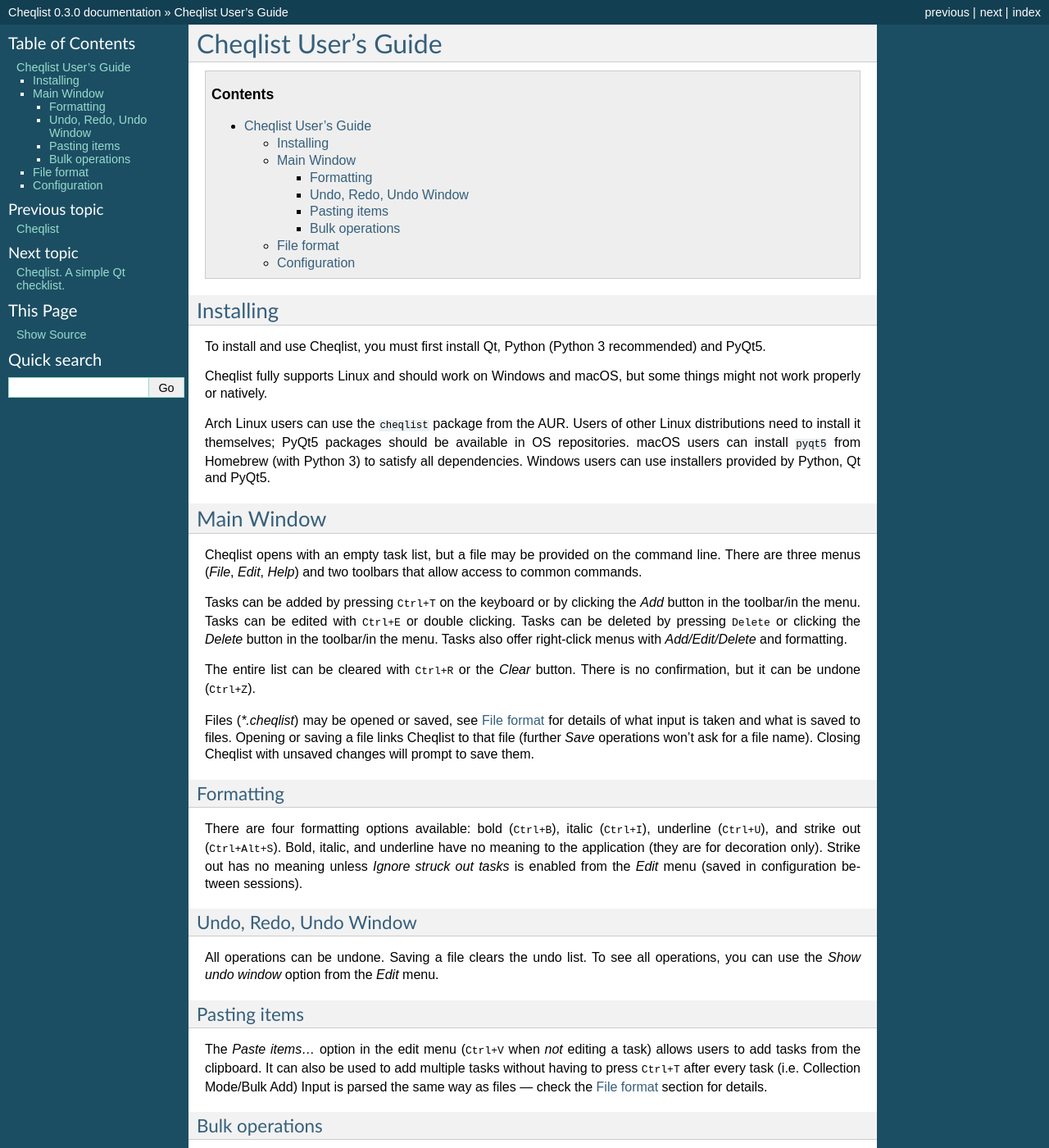
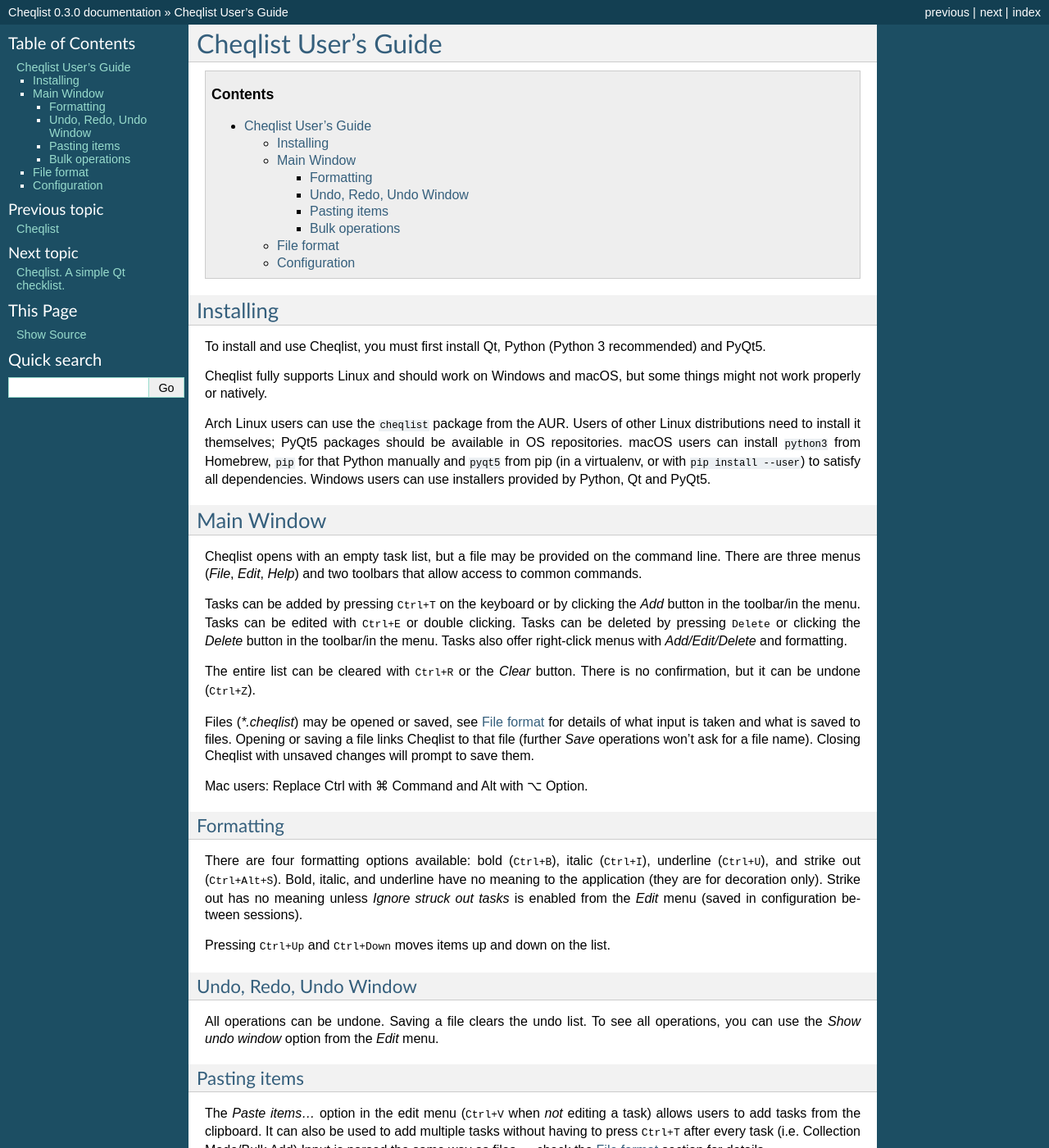
Before and after one commit to Kwpolska/cheqlist, a Sphinx documentation site: the page built from docs/users-guide.rst, in a window 1280 px wide and 1400 px high. Shown: the whole window at 82% size. Built offline with Sphinx 7.4.7, drawn with Linux system fonts in a browser that asks for light colours.

Commit message:
Update User’s Guide
Signed-off-by: Chris Warrick <kwpolska@gmail.com>

```diff
--- a/docs/users-guide.rst
+++ b/docs/users-guide.rst
@@ -15,9 +15,10 @@
 
 Arch Linux users can use the ``cheqlist`` package from the AUR. Users of other
 Linux distributions need to install it themselves; PyQt5 packages should be
-available in OS repositories. macOS users can install ``pyqt5`` from Homebrew
-(with Python 3) to satisfy all dependencies. Windows users can use installers
-provided by Python, Qt and PyQt5.
+available in OS repositories. macOS users can install ``python3`` from
+Homebrew, ``pip`` for that Python manually and ``pyqt5`` from pip (in a
+virtualenv, or with ``pip install --user``) to satisfy all dependencies.
+Windows users can use installers provided by Python, Qt and PyQt5.
 
 Main Window
 ===========
@@ -40,6 +41,8 @@
 that file (further *Save* operations won’t ask for a file name). Closing
 Cheqlist with unsaved changes will prompt to save them.
 
+Mac users: Replace Ctrl with ⌘ Command and Alt with ⌥ Option.
+
 Formatting
 ----------
 
@@ -48,6 +51,8 @@
 Bold, italic, and underline have no meaning to the application (they are for
 decoration only). Strike out has no meaning unless *Ignore struck out tasks* is
 enabled from the *Edit* menu (saved in configuration between sessions).
+
+Pressing :kbd:`Ctrl+Up` and :kbd:`Ctrl+Down` moves items up and down on the list.
 
 Undo, Redo, Undo Window
 -----------------------
```
